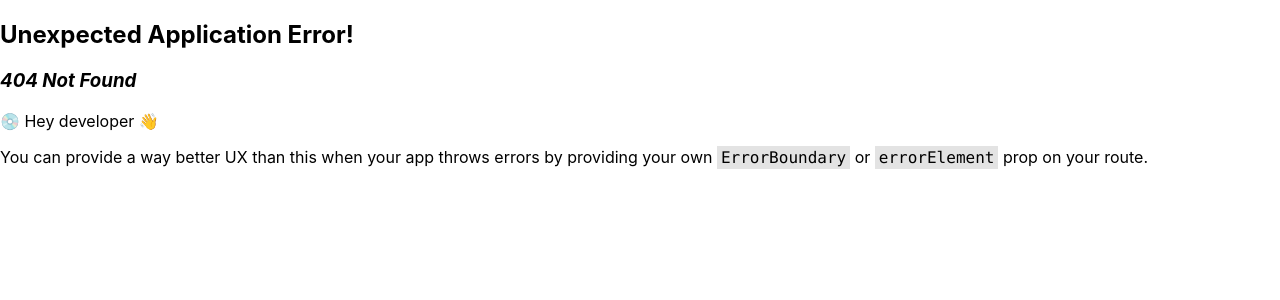
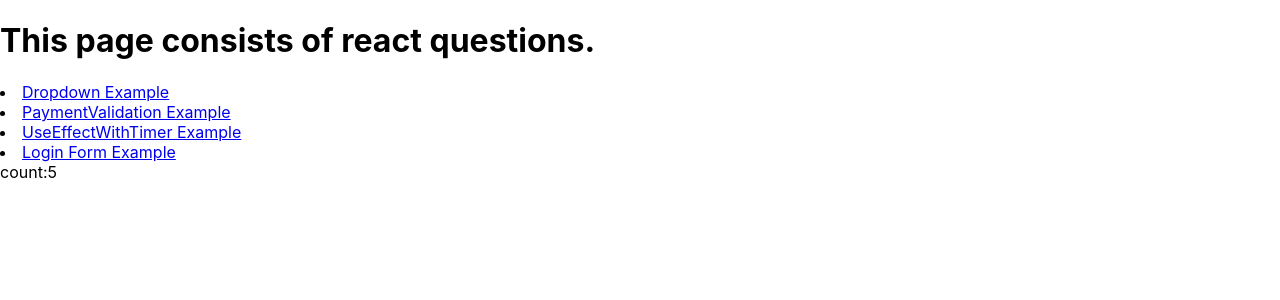
Before and after one commit to aaushi/reactConcepts, a React (Create React App) app: page /Questions/UseEffectWithTimer in a window 1280 px wide. Before the commit this address had no page. Shown: the top 300 px of the page. Built offline with nearby package versions, Linux system fonts and the light colour scheme.

Commit message:
renaming files and adding validation in loginform

```diff
--- a/src/Questions/App.js
+++ b/src/Questions/App.js
@@ -9,10 +9,10 @@ const App = () => {
         <Link to="dropdowns">Dropdown Example</Link>
       </li>
       <li>
-        <Link to="splore">sploreQ Example</Link>
+        <Link to="PaymentValidation">PaymentValidation Example</Link>
       </li>
       <li>
-        <Link to="Sprouts">SproutsQ Example</Link>
+        <Link to="UseEffectWithTimer">UseEffectWithTimer Example</Link>
       </li>
       <li>
         <Link to="LoginForm">Login Form Example</Link>
--- /dev/null
+++ b/src/Questions/UseEffectTimer/UseEffectWithTimer.js
@@ -0,0 +1,15 @@
+import React, { useEffect, useState } from 'react'
+
+const UseEffectWithTimer = () => {
+  const [count, setCount] = useState(0);
+  useEffect(() => {
+    const timer = setInterval(() => {
+      if (count === 10) setCount(0);
+      else setCount(count + 1);
+    }, 1000);
+    return () => clearTimeout(timer);
+  });
+  return <div>count:{count}</div>;
+};
+
+export default UseEffectWithTimer;
--- a/src/Questions/loginForm/LoginForm.js
+++ b/src/Questions/loginForm/LoginForm.js
@@ -32,8 +32,14 @@ const LoginForm = () => {
     if(!formValue.password ){
         errors.password="password is required";
     }
+    else if (formValue.password<4) {
+      errors.password = "password is not valid";
+    }
     if(!formValue.email){
         errors.email="Email is required";
+    }
+    else if (!regex.test(formValue.email)) {
+      errors.email = "Email is not Valid";
     }
 
     //console.log(errors);
--- a/src/Questions/sprouts/Sprouts.js
+++ /dev/null
@@ -1,21 +0,0 @@
-import React, { useEffect, useState } from 'react'
-
-const Sprouts = () => {
-    const [count,setCount]=useState(0);
-    useEffect(()=>{
-        const timer=setInterval(()=>{
-            if(count===10)
-                setCount(0);
-            else
-                setCount(count+1)
-
-        },1000);
-        return ()=>clearTimeout(timer);
-
-    })
-  return (
-    <div>count:{count}</div>
-  )
-}
-
-export default Sprouts
--- a/src/index.js
+++ b/src/index.js
@@ -61,12 +61,12 @@ const UseReducer = lazy(() => {
   return import("./ExampleUseReducer/Balance2");
 });
 
-const SploreQ = lazy(() => {
-  return import("./Questions/splore/PaymentValidation");
+const PaymentValidation = lazy(() => {
+  return import("./Questions/PaymentValidation/PaymentValidation");
 });
 
-const Sprouts = lazy(() => {
-  return import("./Questions/sprouts/Sprouts");
+const UseEffectWithTimer = lazy(() => {
+  return import("./Questions/UseEffectTimer/UseEffectWithTimer");
 });
 const LoginForm = lazy(() => {
   return import("./Questions/loginForm/LoginForm");
@@ -237,18 +237,18 @@ const appRouter = createBrowserRouter([
         ),
       },
       {
-        path: "splore",
+        path: "PaymentValidation",
         element: (
           <Suspense fallback={<h2>...Loading</h2>}>
-            <SploreQ />
+            <PaymentValidation />
           </Suspense>
         ),
       },
       {
-        path: "Sprouts",
+        path: "UseEffectWithTimer",
         element: (
           <Suspense fallback={<h2>...Loading</h2>}>
-            <Sprouts />
+            <UseEffectWithTimer />
           </Suspense>
         ),
       },
```
Also changed, not shown: src/Questions/PaymentValidation/PaymentValidation.css (renamed from src/Questions/splore/PaymentValidation.css), src/Questions/PaymentValidation/PaymentValidation.js (renamed from src/Questions/splore/PaymentValidation.js).
